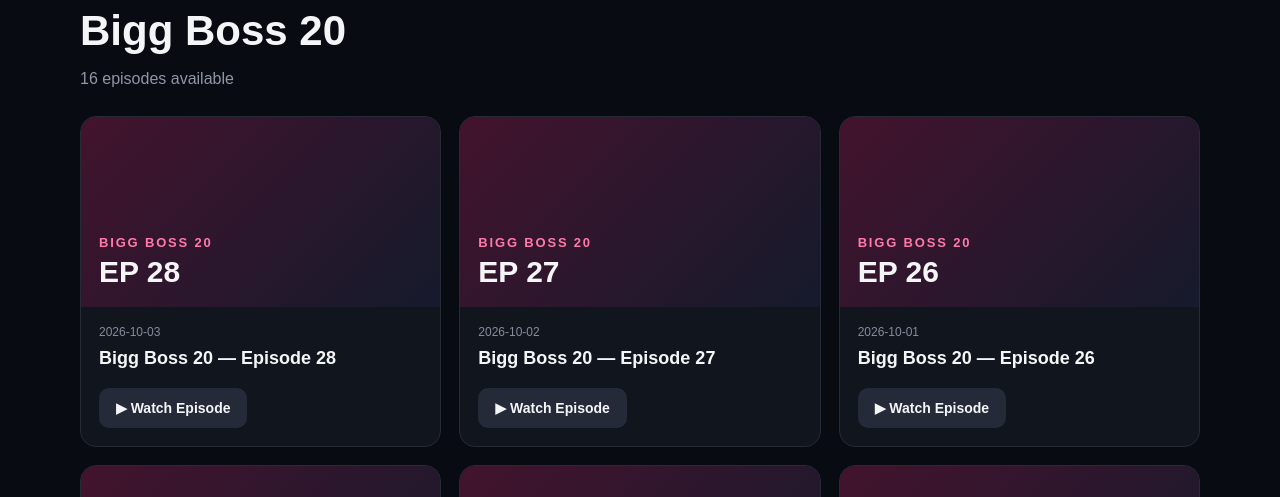
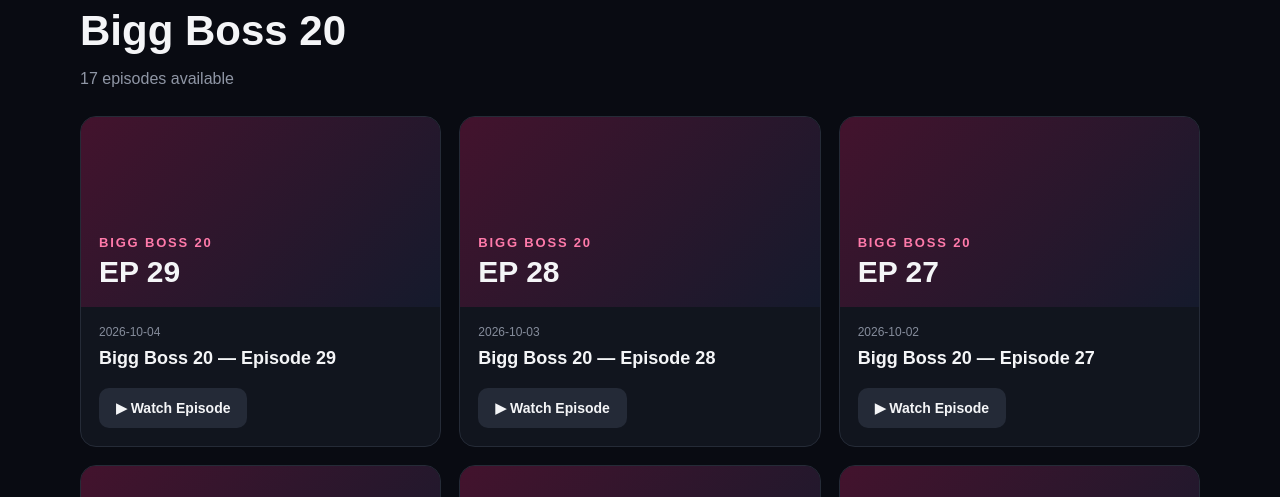
Before and after one commit to bajajravi12/Ravan-infra, a Next.js app: page /bigg-boss-20 in a window 1280 px wide. Shown: the part 139-636 px from the top of the page. Built offline with nearby package versions, Linux system fonts and the light colour scheme; no server answers; the database is empty.

Commit message:
Force episode 29 into Bigg Boss listing

```diff
--- a/app/bigg-boss-20/page.tsx
+++ b/app/bigg-boss-20/page.tsx
@@ -5,7 +5,18 @@ import TrackedLink from "@/app/TrackedLink";
 export const dynamic="force-dynamic";
 
 export default async function BiggBoss(){
-  const episodes=(await getEpisodes()).sort((a,b)=>b.episodeNo-a.episodeNo);
+  const dbEpisodes = await getEpisodes();
+  const episodes = [...dbEpisodes];
+  if (!episodes.some((ep) => ep.episodeNo === 29)) {
+    episodes.push({
+      id: "bb20-ep29",
+      episodeNo: 29,
+      title: "Bigg Boss 20 — Episode 29",
+      date: "2026-10-04",
+      playerUrl: "https://articleweb.xyz/vid/gofile.php?id=iAXzDcKk-GkA0A"
+    });
+  }
+  episodes.sort((a,b)=>b.episodeNo-a.episodeNo);
   return <section className="shell page">
     <AnalyticsTracker contentType="category" contentId="bigg-boss-20" contentTitle="Bigg Boss 20"/>
     <div className="sectionHead"><div><div className="eyebrow">COLORS TV</div><h1>Bigg Boss 20</h1><p>{episodes.length} episode{episodes.length!==1?"s":""} available</p></div></div>
```
